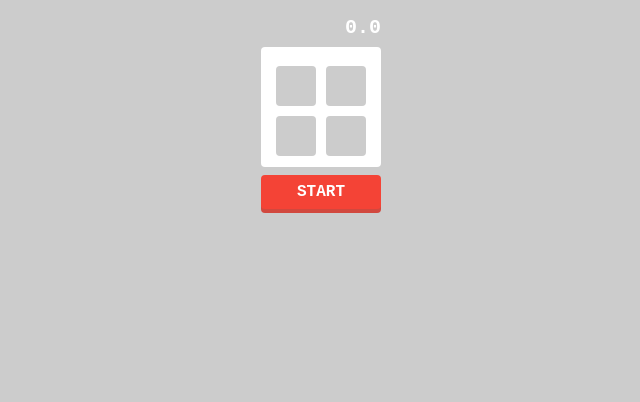
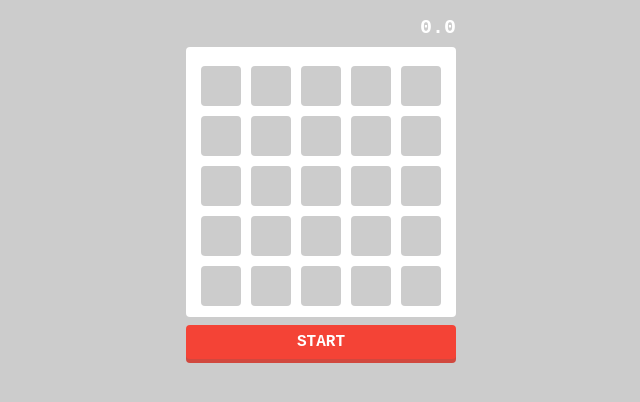
Before and after one commit to Ryo-15/MyNumbersGame, a plain HTML site: page index.html in a window 1280 px wide. Shown: the whole page, without its empty margins (319-959 px from the left). Drawn offline with Linux system fonts and the light colour scheme.

Commit message:
[fix]numbers_js_lesson_18

```diff
--- a/css/styles.css
+++ b/css/styles.css
@@ -7,7 +7,8 @@ body {
 }
 
 #container {
-  width: 120px;
+  /* 50px * 2 + 10px * 2 */
+  /* width: 120px; */
   margin: 16px auto;
 }
 
--- a/js/main.js
+++ b/js/main.js
@@ -77,6 +77,16 @@
       btn.addEventListener('click', () => {
         this.start();
       });
+      this.setUp();
+    }
+
+    // container幅調整
+    setUp() {
+      const container = document.getElementById('container');
+      const PANEL_WIDTH = 50;
+      const BOARD_PADDING = 10;
+      /* 50px * 2 + 10px * 2 */
+      container.style.width = PANEL_WIDTH * this.level + BOARD_PADDING * 2 + 'px';
     }
 
     start() {
@@ -121,5 +131,5 @@
   }
 
   // 新規ゲーム(マスの数)
-  new Game(2);
+  new Game(5);
 }
```
